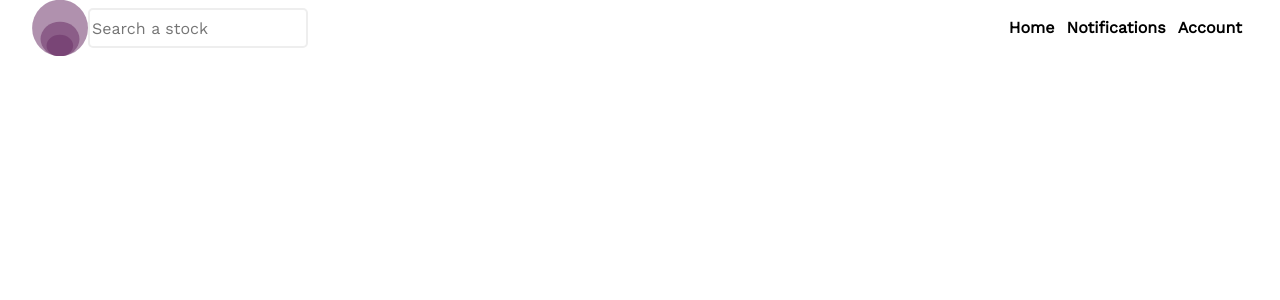
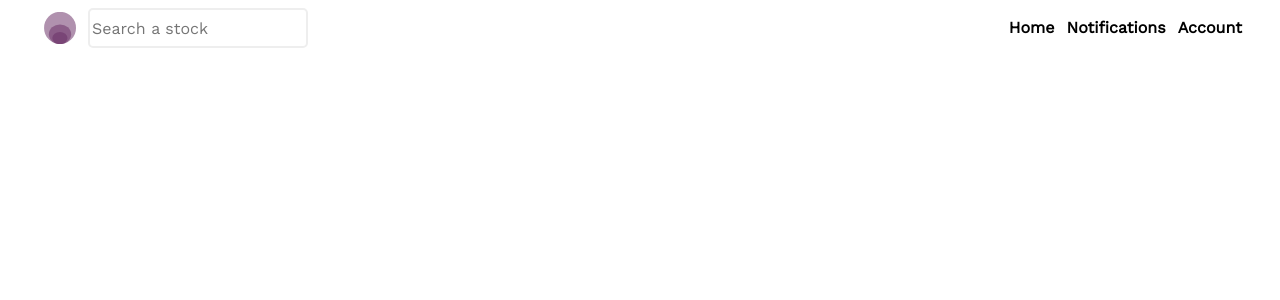
Before and after one commit to mixinmatch/stock-trading-board, a React (Create React App) app: page / in a window 1280 px wide. Shown: the top 300 px of the page. Built offline with nearby package versions, Linux system fonts and the light colour scheme.

Commit message:
fix logo

```diff
--- a/src/components/HeaderBar.js
+++ b/src/components/HeaderBar.js
@@ -22,7 +22,7 @@ const HeaderBar = ({handler, renderSearch, setRenderSearch}) => {
         <div>
             <div className="header-bar">
                 <div className="logo-and-search">
-                <img src={"img/logo2.svg"} style={{padding:'20'}}/>
+                <img src={"img/logo2.svg"} style={{padding:'12px'}}/>
                 <input className="header-bar-search" type="text" placeholder="Search a stock" onInput={onSearchChange} />
                 </div>
                 <RightMenu />
--- a/src/index.css
+++ b/src/index.css
@@ -344,6 +344,7 @@ input:checked + .round-toggle:after
   position: fixed;
   left: 8%;
   width: 17%;
+  box-shadow: rgb(100 100 111 / 20%) 0px 10px 20px 0px;
   /* margin-left: auto;
   margin-right: auto;
   max-width: 1500px; */
```
